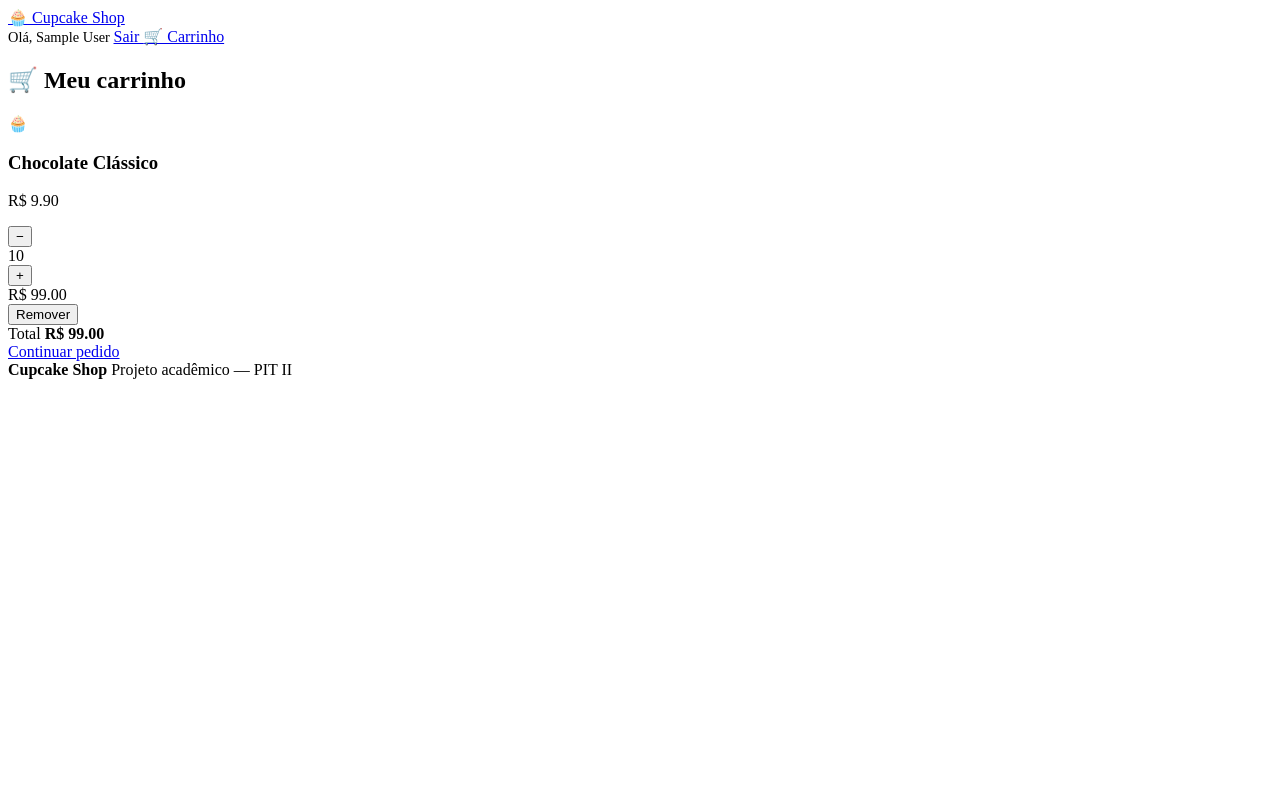
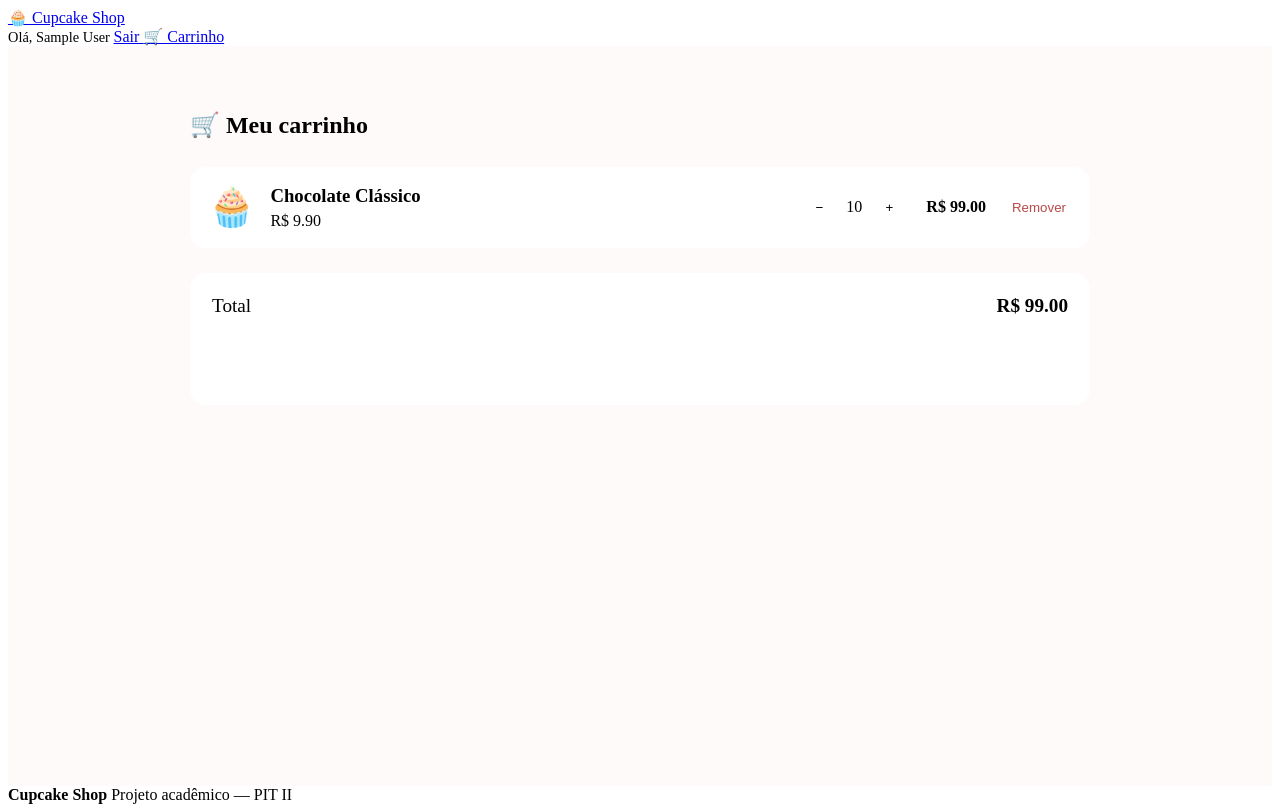
Before and after one commit to mvvp-dv/cupcake-shop, a Flask app: page /carrinho in a window 1280 px wide. Before the commit the page ends 379 px from the top, so only its background shows below. Run offline with Flask 3, Linux system fonts and the light colour scheme; the visitor is signed in with stand-in values (Sample User, id 1); data comes from the database, SQL or seed files in the repository; tables that the repository leaves empty hold one stand-in row (values such as "Sample post").

Commit message:
Estilizar carrinho checkout e pedido

```diff
--- a/static/css/style.css
+++ b/static/css/style.css
@@ -96,3 +96,241 @@
     color: var(--muted);
     font-size: 0.9rem;
 }
+/* CARRINHO, CHECKOUT E PEDIDO */
+
+.cart-page,
+.checkout-page,
+.order-page {
+    min-height: calc(100vh - 150px);
+    padding: 45px 20px;
+    background: #fffafa;
+}
+
+.cart-container,
+.checkout-container,
+.order-container {
+    width: 100%;
+    max-width: 900px;
+    margin: 0 auto;
+}
+
+.cart-container h1,
+.checkout-container h1 {
+    margin-bottom: 28px;
+}
+
+.cart-item {
+    display: flex;
+    align-items: center;
+    gap: 20px;
+    background: white;
+    border: 1px solid var(--border);
+    border-radius: 16px;
+    padding: 18px;
+    margin-bottom: 14px;
+}
+
+.cart-product {
+    display: flex;
+    align-items: center;
+    gap: 15px;
+    flex: 1;
+}
+
+.cart-product-image {
+    font-size: 38px;
+}
+
+.cart-product h3 {
+    margin: 0 0 5px;
+}
+
+.cart-product p {
+    margin: 0;
+    color: var(--muted);
+}
+
+.cart-actions {
+    display: flex;
+    align-items: center;
+    gap: 10px;
+}
+
+.cart-actions button {
+    width: 34px;
+    height: 34px;
+    border: 1px solid var(--border);
+    background: white;
+    border-radius: 8px;
+    cursor: pointer;
+}
+
+.cart-subtotal {
+    font-weight: 700;
+}
+
+.remove-button {
+    border: none;
+    background: transparent;
+    cursor: pointer;
+    color: #b94a48;
+}
+
+.cart-summary {
+    margin-top: 25px;
+    background: white;
+    border: 1px solid var(--border);
+    border-radius: 16px;
+    padding: 22px;
+}
+
+.cart-summary > div {
+    display: flex;
+    justify-content: space-between;
+    font-size: 1.2rem;
+    margin-bottom: 20px;
+}
+
+.checkout-button,
+.back-store-button {
+    display: block;
+    width: 100%;
+    padding: 14px;
+    border: none;
+    border-radius: 11px;
+    background: var(--primary);
+    color: white;
+    text-align: center;
+    text-decoration: none;
+    font-weight: 700;
+    cursor: pointer;
+}
+
+.checkout-button:hover,
+.back-store-button:hover {
+    background: var(--primary-dark);
+}
+
+.empty-cart {
+    text-align: center;
+    background: white;
+    border: 1px solid var(--border);
+    border-radius: 18px;
+    padding: 50px 20px;
+}
+
+.empty-cart > div {
+    font-size: 55px;
+}
+
+.empty-cart a {
+    display: inline-block;
+    margin-top: 15px;
+    color: var(--primary);
+    font-weight: 700;
+}
+
+/* CHECKOUT */
+
+.checkout-card,
+.order-card {
+    background: white;
+    border: 1px solid var(--border);
+    border-radius: 16px;
+    padding: 22px;
+    margin-bottom: 18px;
+}
+
+.checkout-card h2,
+.order-card h2 {
+    margin-top: 0;
+}
+
+.checkout-card label:not(.payment-option) {
+    display: block;
+    font-weight: 700;
+    margin: 14px 0 6px;
+}
+
+.checkout-card input[type="text"] {
+    width: 100%;
+    padding: 12px;
+    border: 1px solid var(--border);
+    border-radius: 9px;
+    outline: none;
+}
+
+.checkout-card input[type="text"]:focus {
+    border-color: var(--primary);
+}
+
+.payment-option {
+    display: block;
+    padding: 10px 0;
+    cursor: pointer;
+}
+
+.payment-option input {
+    margin-right: 8px;
+}
+
+.simulation-note {
+    color: var(--muted);
+    font-size: 0.9rem;
+}
+
+.checkout-item,
+.checkout-total,
+.order-item,
+.order-total {
+    display: flex;
+    justify-content: space-between;
+    gap: 20px;
+    padding: 10px 0;
+}
+
+.checkout-total,
+.order-total {
+    margin-top: 10px;
+    padding-top: 15px;
+    border-top: 1px solid var(--border);
+    font-size: 1.15rem;
+}
+
+/* PEDIDO */
+
+.order-success {
+    text-align: center;
+    margin-bottom: 30px;
+}
+
+.order-icon {
+    font-size: 55px;
+}
+
+.order-success h1 {
+    margin-bottom: 5px;
+}
+
+.order-status {
+    display: inline-block;
+    padding: 9px 14px;
+    border-radius: 20px;
+    background: var(--soft);
+    color: var(--primary-dark);
+}
+
+@media (max-width: 700px) {
+    .cart-item {
+        flex-direction: column;
+        align-items: stretch;
+    }
+
+    .cart-actions {
+        justify-content: center;
+    }
+
+    .cart-subtotal {
+        text-align: center;
+    }
+}
```
